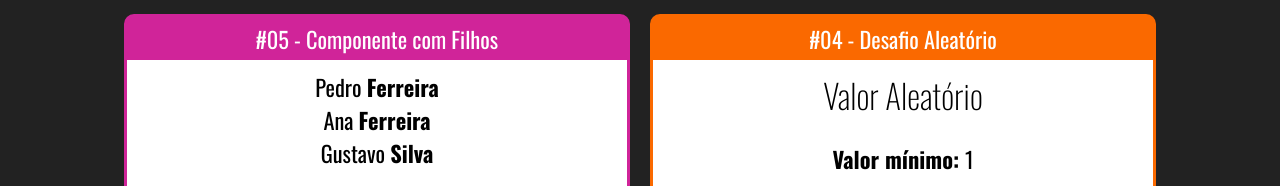
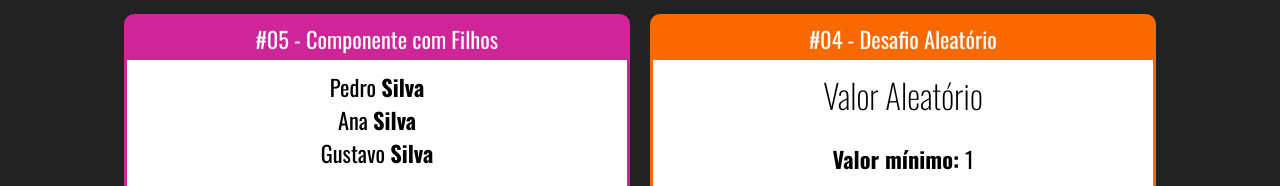
Before and after one commit to sauloeniefi/aprendendo-react, a React (Create React App) app in the folder fundamentos-react/: page / in a window 1280 px wide. Shown: the part 122-308 px from the top of the page. Built offline with nearby package versions, Linux system fonts and the light colour scheme.

Commit message:
Pegando atributos do pai

```diff
--- a/fundamentos-react/src/App.jsx
+++ b/fundamentos-react/src/App.jsx
@@ -7,6 +7,7 @@
 import Aleatorio from "./components/basicos/Aleatorio";
 import Card from "./components/layout/Card";
 import Familia from "./components/basicos/Familia";
+import FamiliaMembro from "./components/basicos/FamiliaMembro";
 
 export default () => (
   <div className="App">
@@ -14,7 +15,11 @@
 
     <div className="Cards">
       <Card titulo="#05 - Componente com Filhos" color="#D02499">
-        <Familia sobrenome="Ferreira"></Familia>
+        <Familia sobrenome="Silva">
+          <FamiliaMembro nome="Pedro"></FamiliaMembro>
+          <FamiliaMembro nome="Ana"></FamiliaMembro>
+          <FamiliaMembro nome="Gustavo"></FamiliaMembro>
+        </Familia>
       </Card>
 
       <Card titulo="#04 - Desafio Aleatório" color="#FA6900">
--- a/fundamentos-react/src/components/basicos/Familia.jsx
+++ b/fundamentos-react/src/components/basicos/Familia.jsx
@@ -1,12 +1,11 @@
-import React from "react";
-import FamiliaMembro from "./FamiliaMembro";
+import React, { cloneElement } from "react";
 
 export default (props) => {
   return (
     <div>
-      <FamiliaMembro nome="Pedro" sobrenome={props.sobrenome}></FamiliaMembro>
-      <FamiliaMembro nome="Ana" {...props}></FamiliaMembro>
-      <FamiliaMembro nome="Gustavo" sobrenome="Silva"></FamiliaMembro>
+      {props.children.map((child, i) => {
+        return cloneElement(child, { ...props, key: i });
+      })}
     </div>
   );
 };
```
